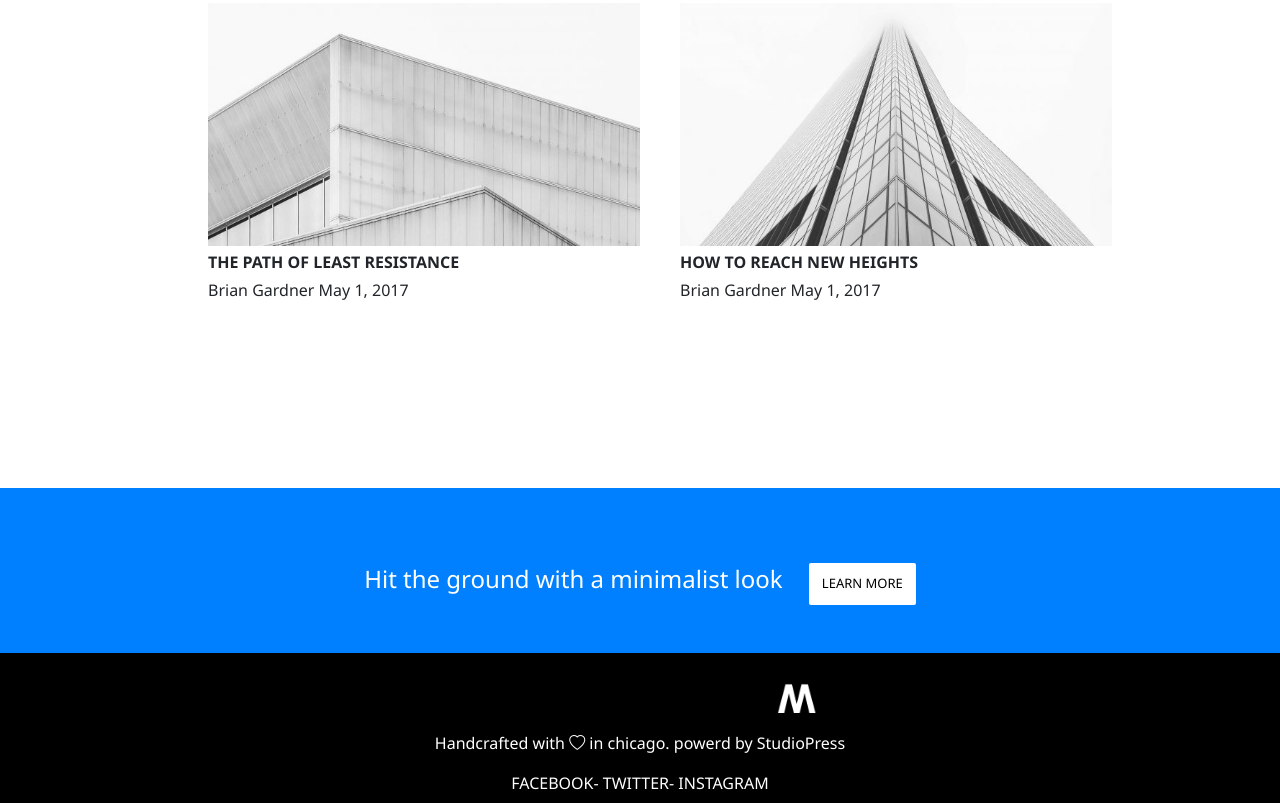
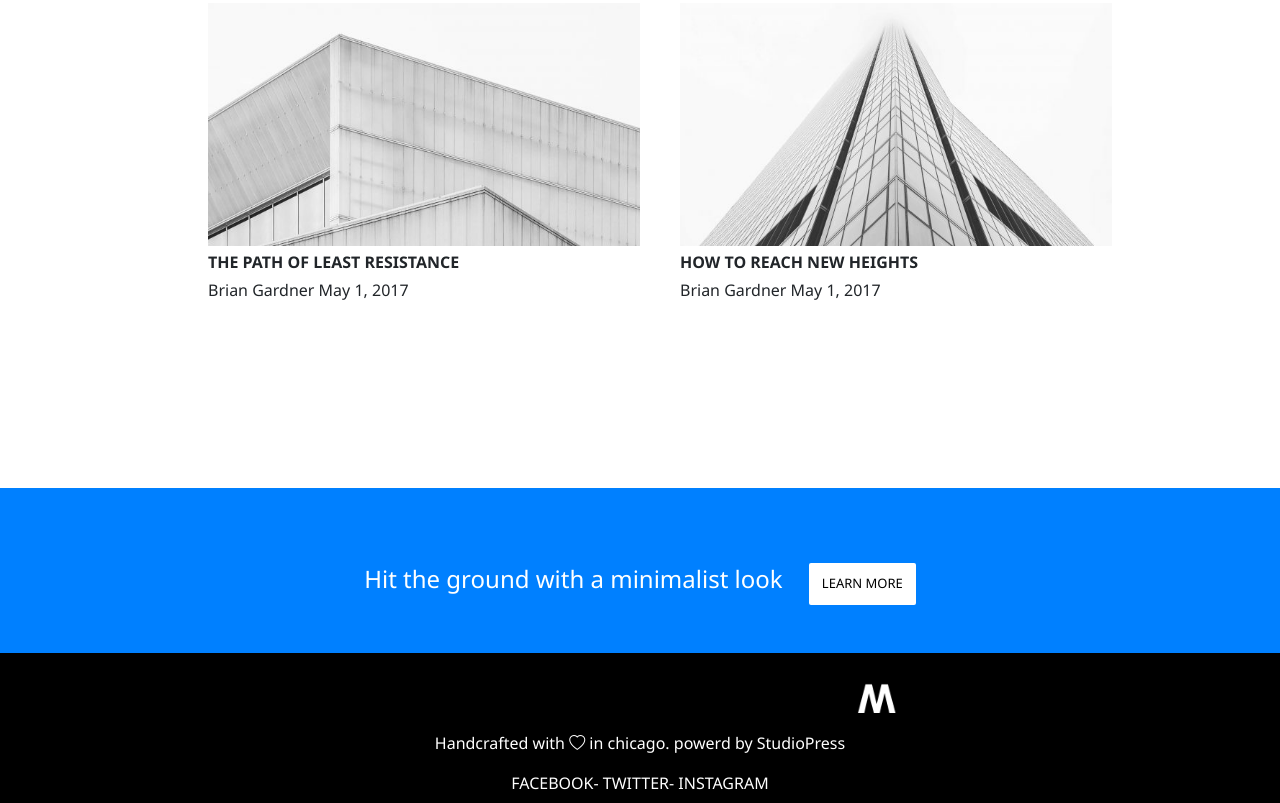
Before and after one commit to NandanNikhil/Sheru_Task, a plain HTML site: page index.html in a window 1280 px wide. Shown: the part 2584-3387 px from the top of the page. Drawn offline with nearby package versions, Linux system fonts and the light colour scheme.

Commit message:
second commit

```diff
--- a/style.css
+++ b/style.css
@@ -194,6 +194,6 @@ footer {
 
 .logo>img {
     width: 50px;
-    margin-left: 94vh;
+    margin-left: 104vh;
 
 }
```
